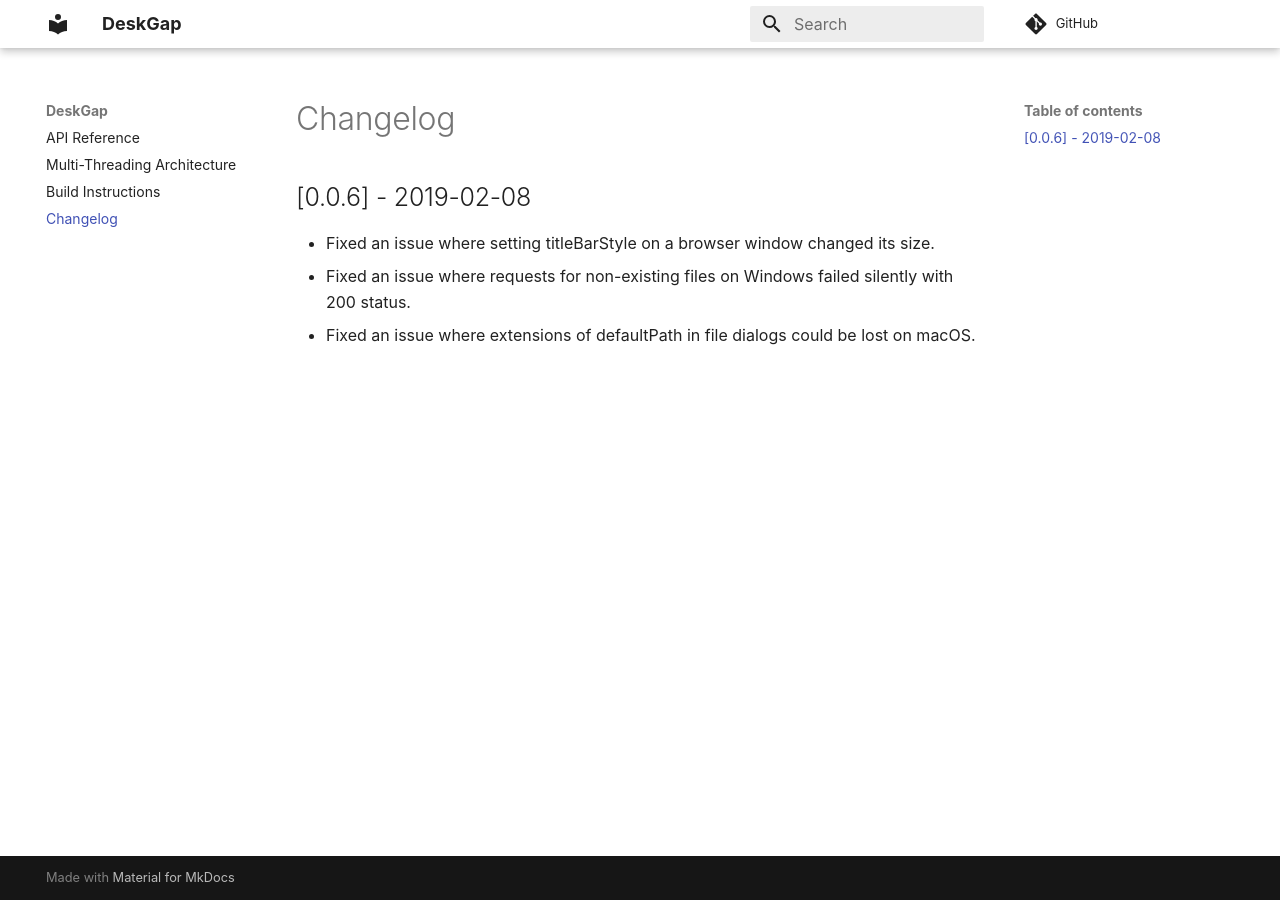
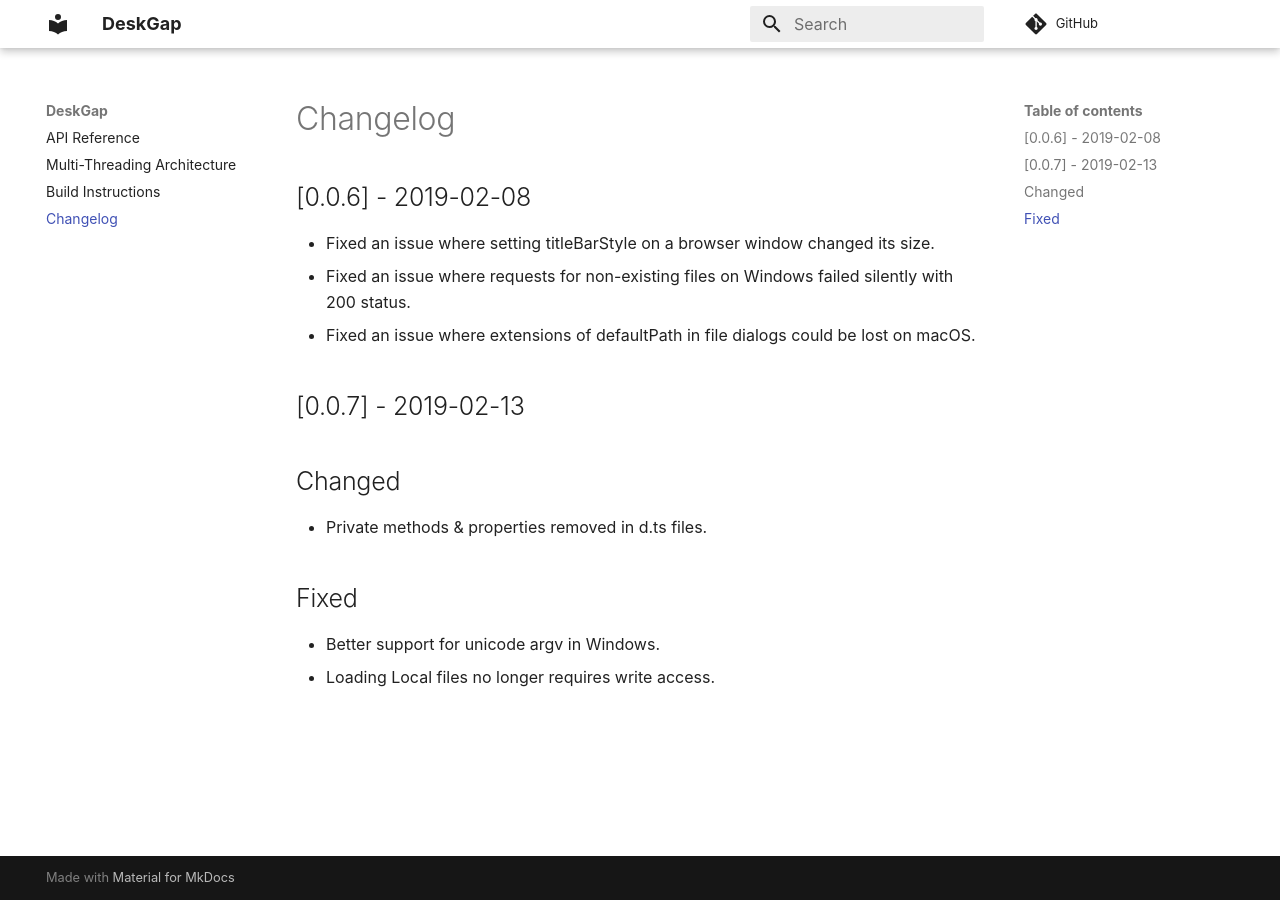
Before and after one commit to branchseer/DeskGap, an MkDocs documentation site: the page built from website/docs/changelog.md, in a window 1280 px wide. Built offline with MkDocs 1.6.1 and Material for MkDocs 9.7.7, drawn with Linux system fonts in a browser that asks for light colours; comment, search, counter and statistics services are not loaded.

Commit message:
Bump version to 0.0.7

```diff
--- a/website/docs/changelog.md
+++ b/website/docs/changelog.md
@@ -5,3 +5,12 @@
 - Fixed an issue where setting titleBarStyle on a browser window changed its size.
 - Fixed an issue where requests for non-existing files on Windows failed silently with 200 status.
 - Fixed an issue where extensions of defaultPath in file dialogs could be lost on macOS.
+
+## [0.0.7] - 2019-02-13
+
+## Changed
+- Private methods & properties removed in d.ts files.
+
+## Fixed
+- Better support for unicode argv in Windows.
+- Loading Local files no longer requires write access.
```
Also changed, not shown: 1 other file.
